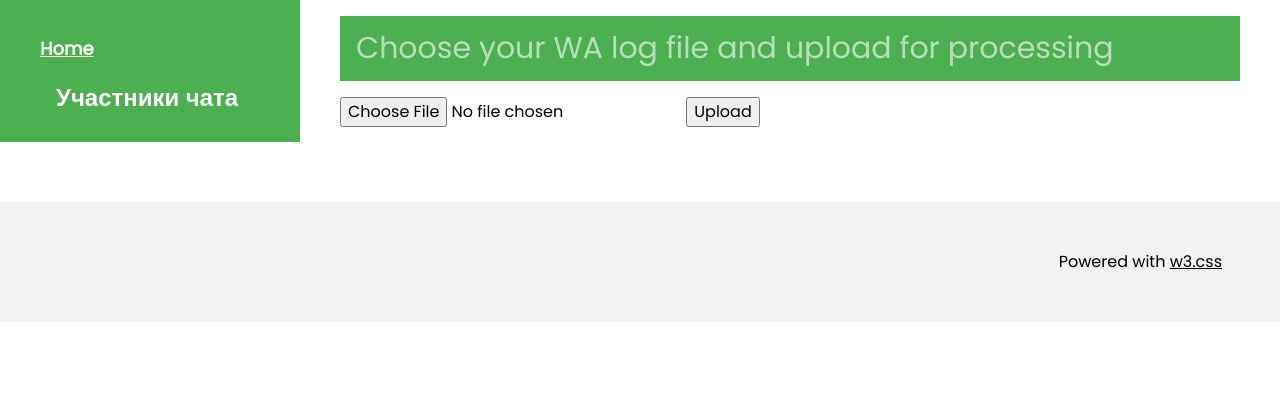
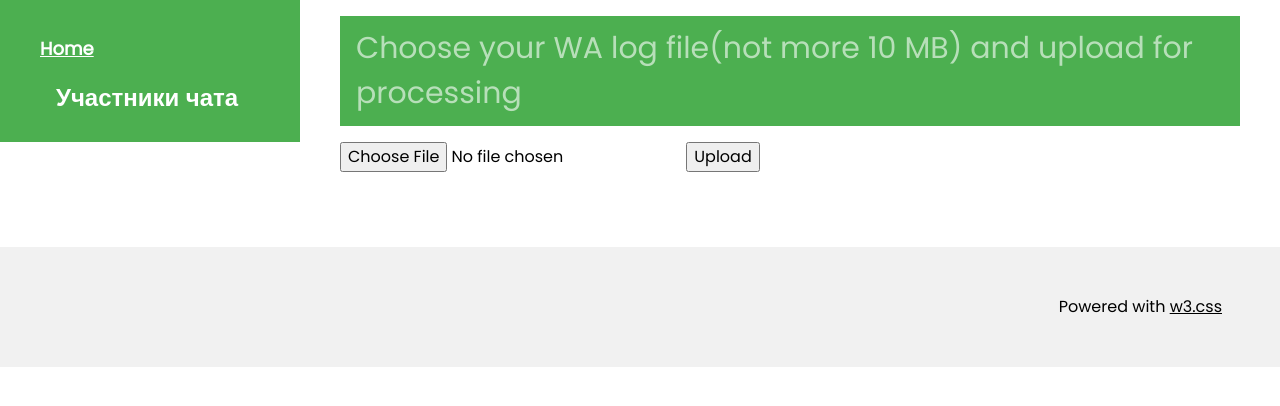
Before and after one commit to vgrivtsov/WAchatlogsparser, a Flask app: page / in a window 1280 px wide. Shown: the top 406 px of the page. Run offline with Flask 2, Linux system fonts and the light colour scheme; parts of the project's set-up code (start-up, migrations or seed data) failed here and were passed over; some libraries are stand-ins or nearby versions.

Commit message:
Update layout.html

```diff
--- a/app/templates/layout.html
+++ b/app/templates/layout.html
@@ -46,7 +46,7 @@ body {font-size:16px;}
 <!-- !PAGE CONTENT! -->
 <div class="w3-main"  style="margin-left:340px;margin-right:40px">
 <div class="w3-panel w3-green">
-  <h2 class="w3-opacity">Choose your WA log file and upload for processing </h2>
+  <h2 class="w3-opacity">Choose your WA log file(not more 10 MB) and upload for processing </h2>
 </div>
 
 <form action="upload" method="post" enctype="multipart/form-data">
```
